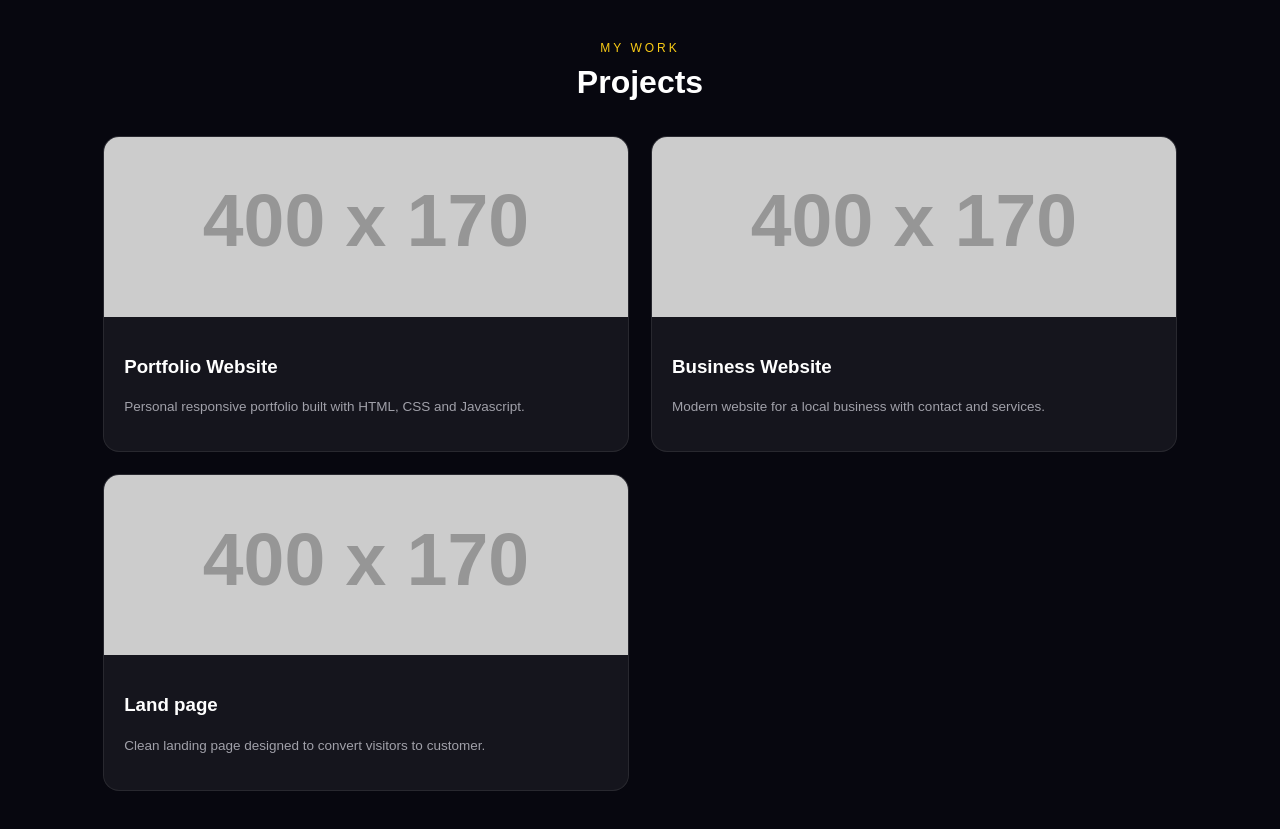
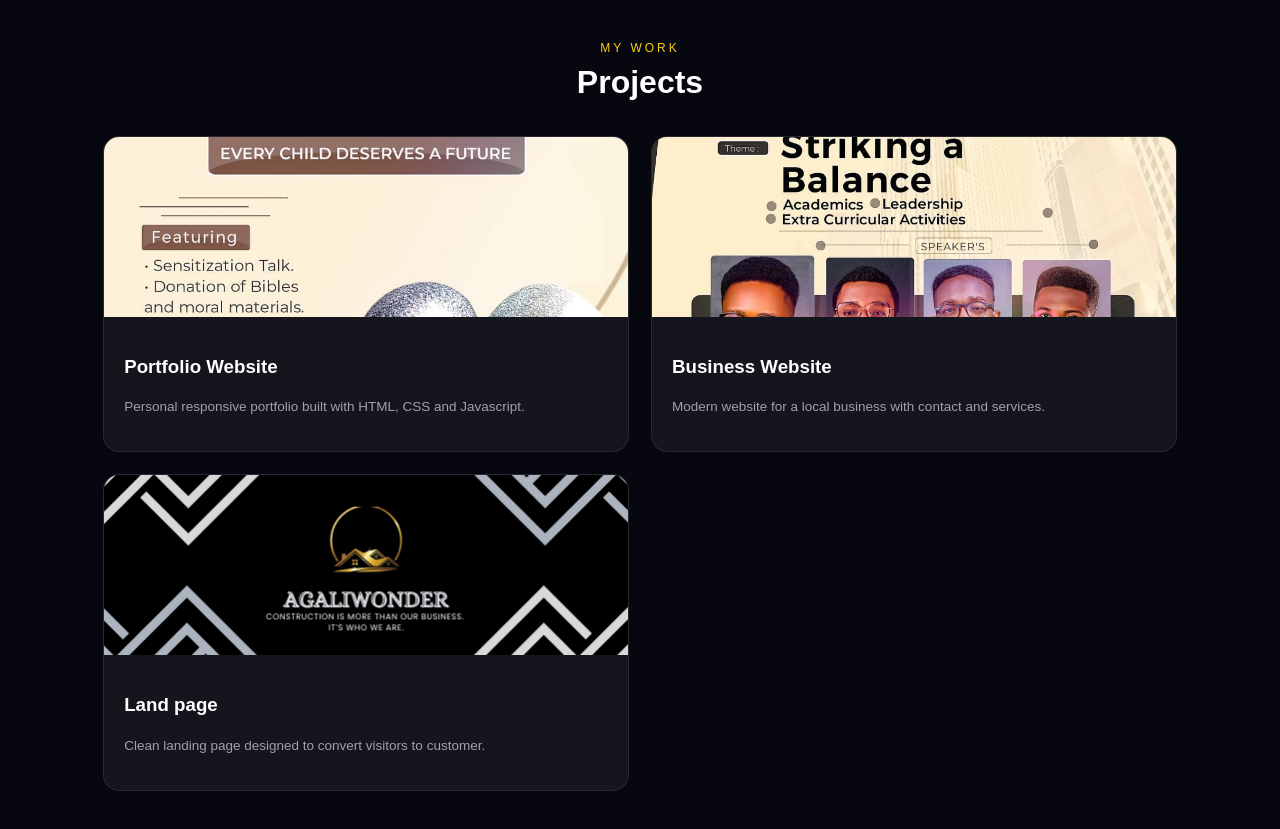
Before and after one commit to nwabuisichukwuemeka296-coder/Main-portfolio, a plain HTML site: page index.html in a window 1280 px wide. Shown: the part 3120-3949 px from the top of the page. Drawn offline with Linux system fonts and the light colour scheme; placeholder pictures from the web are drawn by us.

Commit message:
Added new product images

```diff
--- a/index.html
+++ b/index.html
@@ -110,13 +110,13 @@
 
          <div class="projects">
             <div class="project-box">
-               <img src="https://via.placeholder.com/400x170"><div><h3>Portfolio Website</h3><p>Personal responsive portfolio built with HTML, CSS and Javascript.</P></div></div>
+               <img src="2024_05_21_20_09_IMG_6334.JPG"><div><h3>Portfolio Website</h3><p>Personal responsive portfolio built with HTML, CSS and Javascript.</P></div></div>
 
           <div class="project-box">
-               <img src="https://via.placeholder.com/400x170"><div><h3>Business Website</h3><p>Modern website for a local business with contact and services.</P></div></div>
+               <img src="2024_06_18_12_47_IMG_6470.JPG"><div><h3>Business Website</h3><p>Modern website for a local business with contact and services.</P></div></div>
 
           <div class="project-box">
-               <img src="https://via.placeholder.com/400x170"><div><h3>Land page</h3><p>Clean landing page designed to convert visitors to customer.</P></div></div>
+               <img src="GHPL1617.PNG"><div><h3>Land page</h3><p>Clean landing page designed to convert visitors to customer.</P></div></div>
                </div>
        </section>
 
```
Also changed, not shown: 2024_05_21_20_09_IMG_6334.JPG (added), 2024_06_18_12_47_IMG_6470.JPG (added), GHPL1617.PNG (added).
